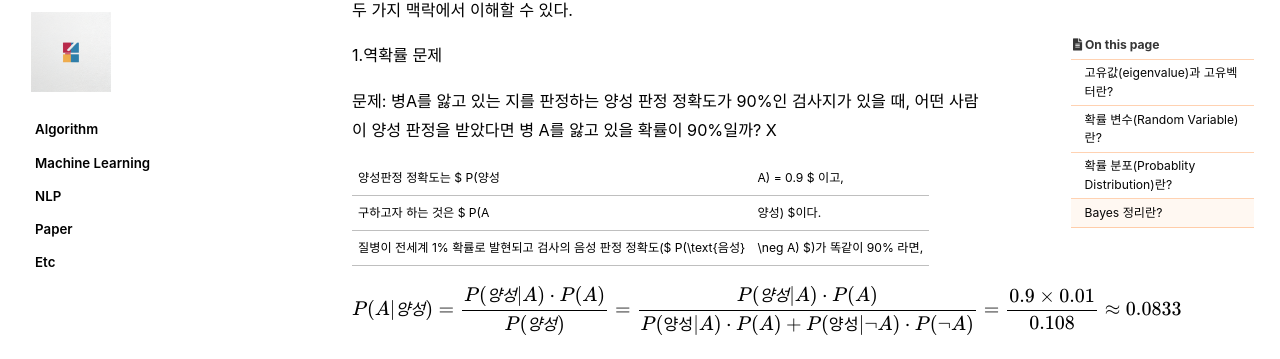
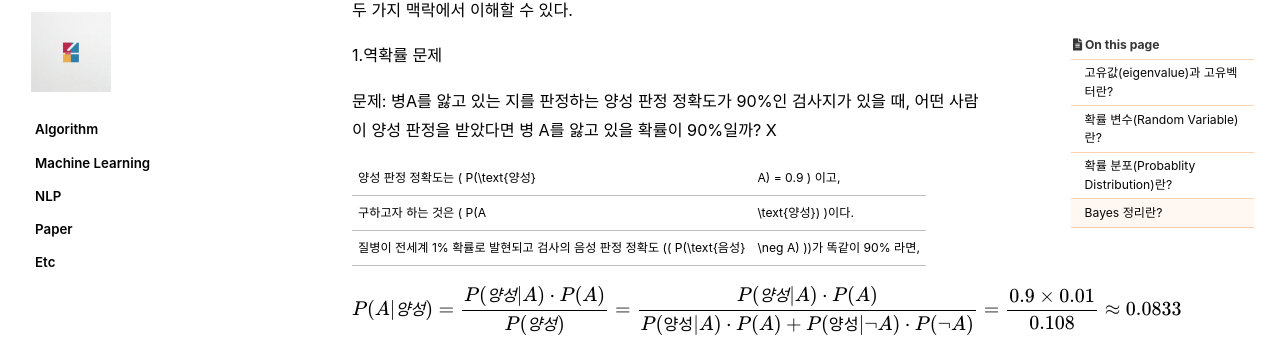
Before and after one commit to jwlee3746/jaynote, a Jekyll site: the page built from _posts/2024-05-24-2.md, in a window 1280 px wide and 900 px high, scrolled down 1352 px. Shown: the part 90-449 px from the top of the window. Built offline with Jekyll 4.4.1, drawn with Linux system fonts in a browser that asks for light colours; cached includes are drawn as plain includes; some web fonts are replaced; formulas are drawn with MathJax 3.

Commit message:
Update 2024-05-24-2.md

```diff
--- a/_posts/2024-05-24-2.md
+++ b/_posts/2024-05-24-2.md
@@ -73,9 +73,10 @@ $$ P(A|B) = \frac{P(B|A) \cdot P(A)}{P(B)} $$
 
 문제: 병A를 앓고 있는 지를 판정하는 양성 판정 정확도가 90%인 검사지가 있을 때, 어떤 사람이 양성 판정을 받았다면 병 A를 앓고 있을 확률이 90%일까? X
 
-양성판정 정확도는 $ P(양성|A) = 0.9 $ 이고,
-구하고자 하는 것은 $ P(A|양성) $이다.
-질병이 전세계 1% 확률로 발현되고 검사의 음성 판정 정확도($ P(\text{음성} | \neg A) $)가 똑같이 90% 라면,
+양성 판정 정확도는 \( P(\text{양성}|A) = 0.9 \) 이고,
+구하고자 하는 것은 \( P(A|\text{양성}) \)이다.
+질병이 전세계 1% 확률로 발현되고 검사의 음성 판정 정확도 (\( P(\text{음성} | \neg A) \))가 똑같이 90% 라면,
+
 
 <div align="center">
 $$ P(A|양성) = \frac{P(양성|A) \cdot P(A)}{P(양성)} \\= \frac{P(양성|A) \cdot P(A)}{P(\text{양성} | A) \cdot P(A) + P(\text{양성} | \neg A) \cdot P(\neg A)} \\= \frac{0.9 \times 0.01}{0.108} \approx 0.0833$$
```
